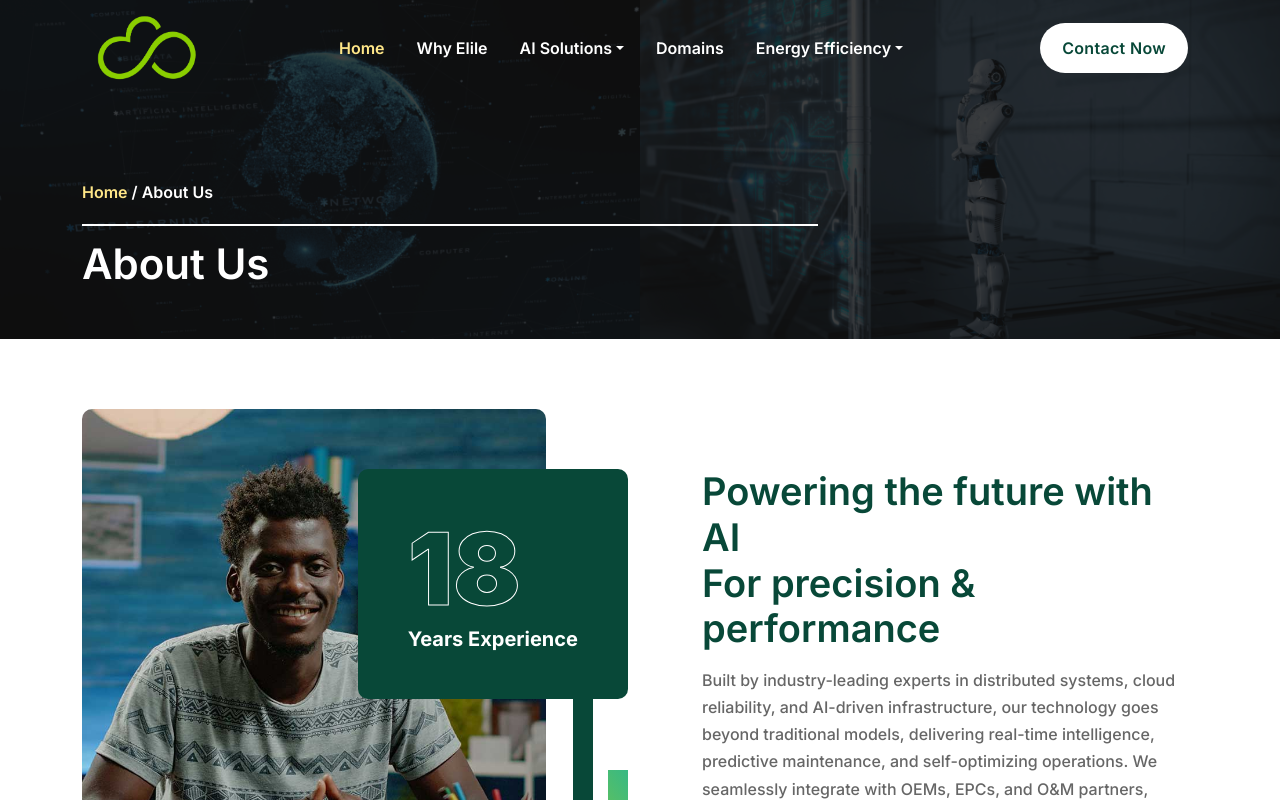
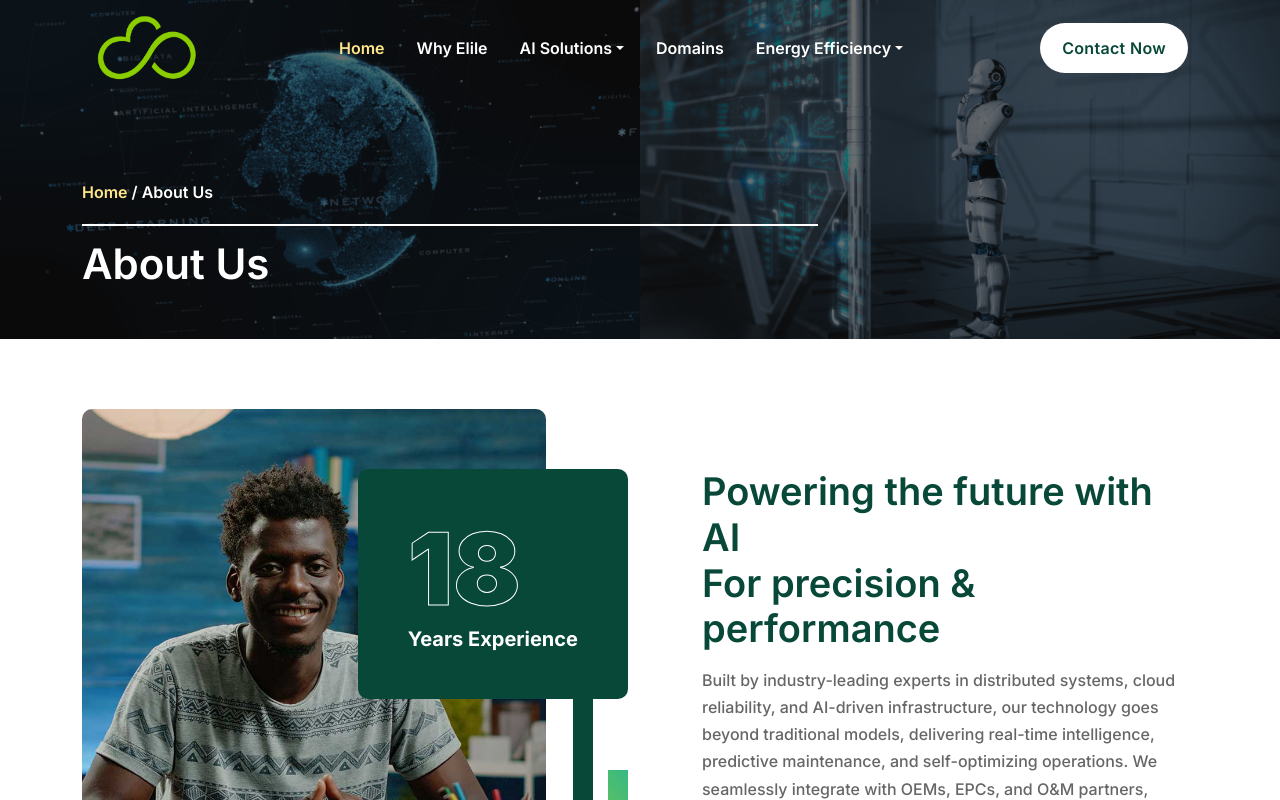
Before and after one commit to praneshkumarsingh/Elile-AI, a Next.js app: page /about in a window 1280 px wide. Shown: the top 800 px of the page. Built offline with nearby package versions, Linux system fonts and the light colour scheme.

Commit message:
overlay change

```diff
--- a/src/app/main.css
+++ b/src/app/main.css
@@ -148,7 +148,7 @@ a {
   right: 0;
   bottom: 0;
   position: absolute;
-  opacity: 0.8;
+  opacity: 0.6;
   background-color: #121212;
 }
 
@@ -969,7 +969,7 @@ footer .widget-title {
   bottom: 0;
   right: 0;
   z-index: 2;
-  background: rgba(0, 0, 0, 0.6);
+  background: rgba(0, 0, 0, 0.5);
 }
 
 .home-content {
```
